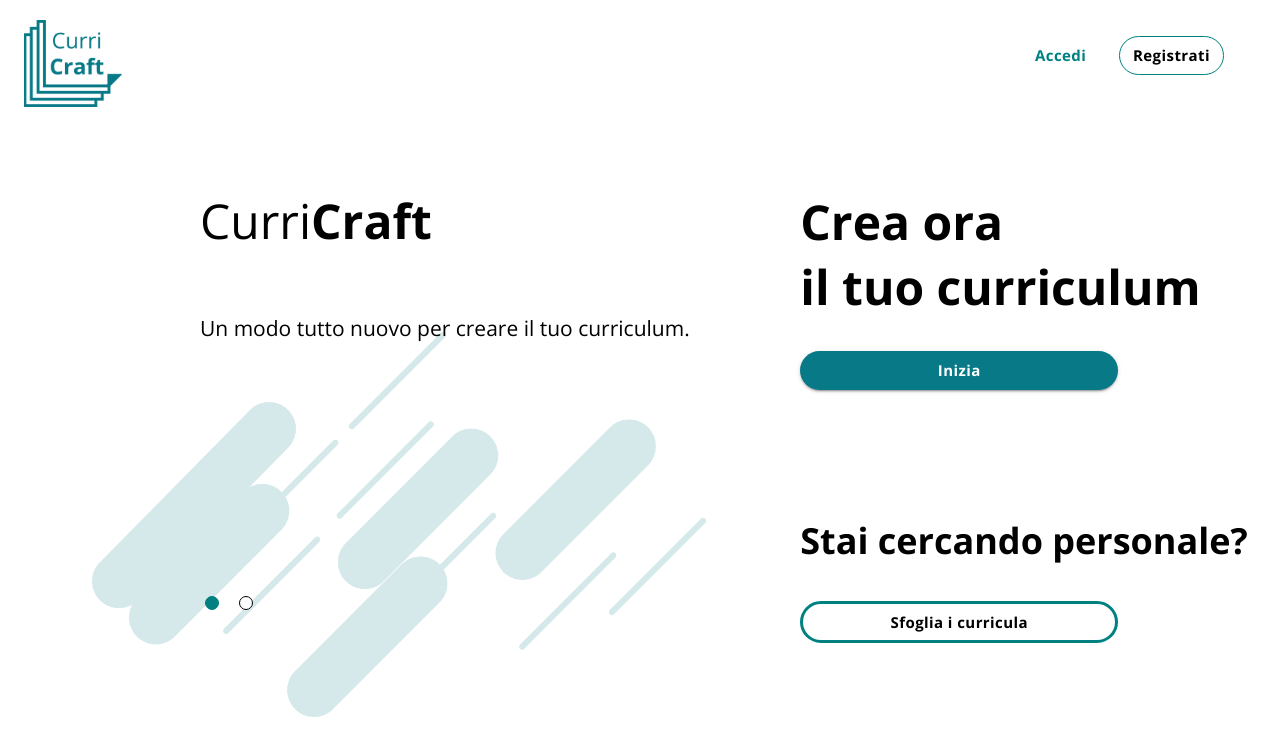
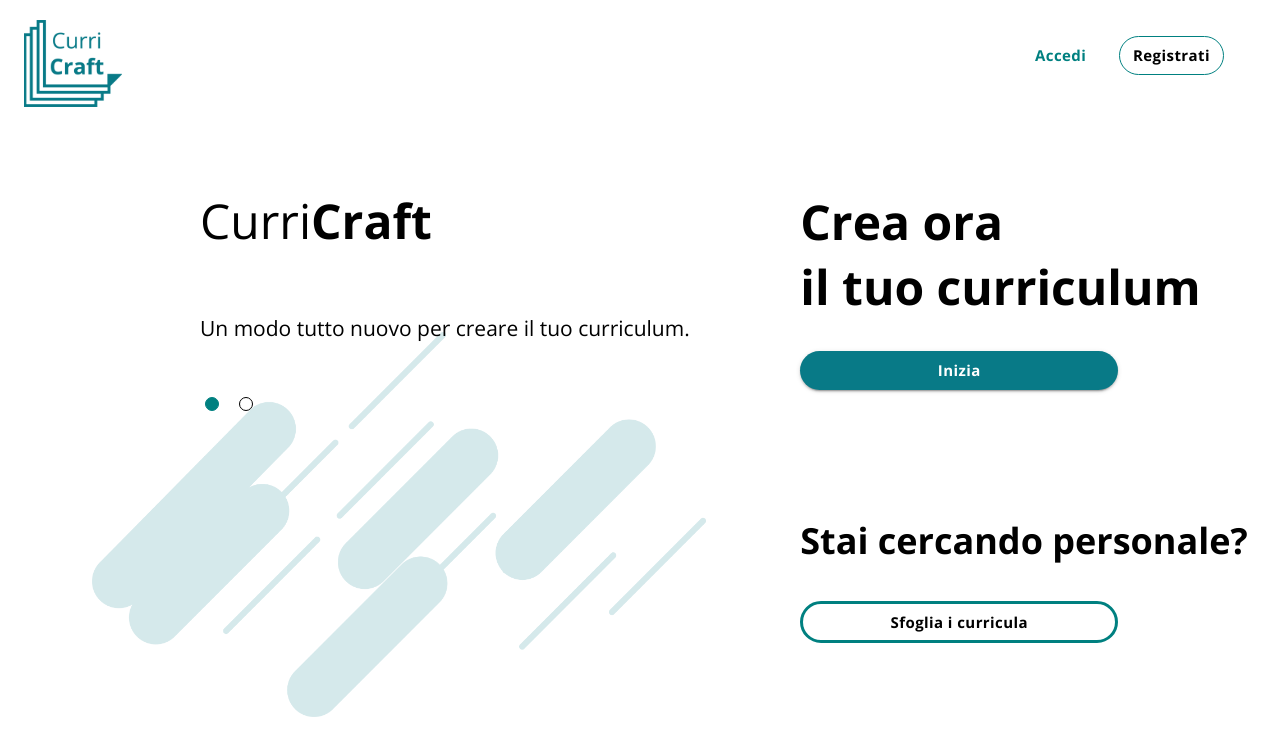
Before and after one commit to GeoAlva/webdesign6, a React (Create React App) app: page / in a window 1280 px wide. Shown: the top 756 px of the page. Built offline with nearby package versions, Linux system fonts and the light colour scheme.

Commit message:
i bottoni del carusel non saltano quando si cambia slide

```diff
--- a/src/pages/home/home.css
+++ b/src/pages/home/home.css
@@ -1,6 +1,7 @@
 .carousel-container {
     height: 100vh;
     display: flex;
+    flex-direction: column;
     justify-content: flex-start;
     background-image: url("../../../public/images/Sfondo.png");
     background-size: 80%;
@@ -9,8 +10,7 @@
 }
 
 .carousel {
-    position: sticky;
-    box-sizing: content-box;
+    height: 28vh;
     display: flex;
     margin-top: 16vh;
     flex-direction: column;
@@ -67,7 +67,7 @@ h2 {
     justify-content: flex-start;
     align-items: center;
     margin-top: 45px;
-    margin-left: 15px;
+    margin-left: 195px;
 }
 
 .dot {
--- a/src/pages/home/home.js
+++ b/src/pages/home/home.js
@@ -24,7 +24,7 @@ export default function Home() {
     var href;
     if (email) {
         href = "/profile";
-    }else {
+    } else {
         href = "/login";
     }
 
@@ -41,12 +41,14 @@ export default function Home() {
                             <div className="carousel">
                                 <div className={`slide ${currentSlide === 1 ? "active" : ""}`}>
                                     <div class="name"> <h2 class="curri">Curri</h2><h2 class="craft">Craft</h2></div>
-                                    <p>Un modo tutto nuovo per creare il tuo curriculum.<br /><br /><br /><br /><br /><br /><br /></p>
+                                    <p>Un modo tutto nuovo per creare il tuo curriculum.<br /><br /><br /></p>
                                 </div>
                                 <div className={`slide ${currentSlide === 2 ? "active" : ""}`}>
                                     <h2>Come funziona</h2>
-                                    <p>Ti guideremo passo passo nella creazione del tuo curriculum.<br /><br /> Domande semplici e mirate: pochi step e il gioco è fatto.<br /><br /> Scegli il template che più ti si addice e personalizzalo con le informazioni che meglio si adattano alle tue esigenze.<br /><br />
+                                    <p>Ti guideremo passo passo nella creazione del tuo curriculum.<br /><br /> Domande semplici e mirate: pochi step e il gioco è fatto.<br /><br />
                                     </p>
+                                </div>
+
                             </div>
                             <div className="dots">
                                 <span
@@ -57,7 +59,6 @@ export default function Home() {
                                     className={`dot ${currentSlide === 2 ? "active" : ""}`}
                                     onClick={() => changeSlide(2)}
                                 ></span>
-                                </div>
                             </div>
                         </div>
                     </div>
```
Lines whose indentation alone changed are shown as unchanged.
